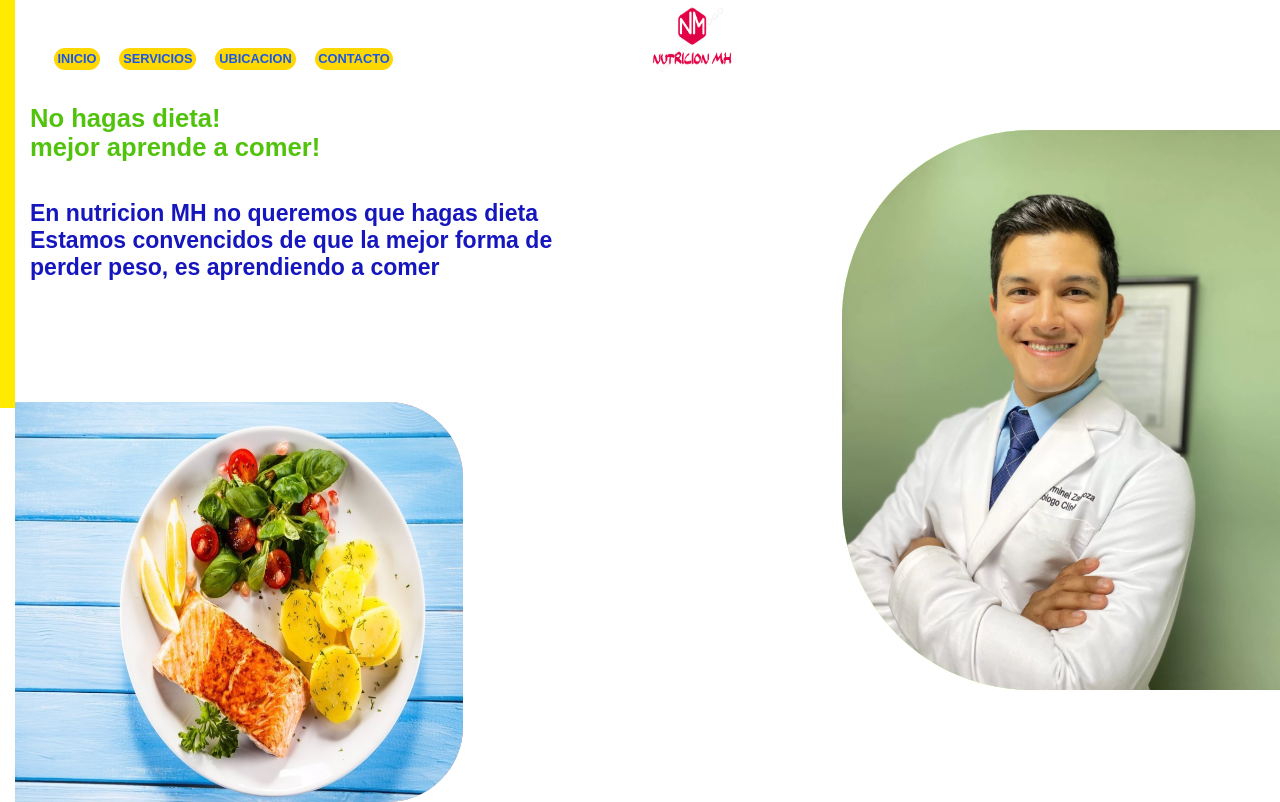
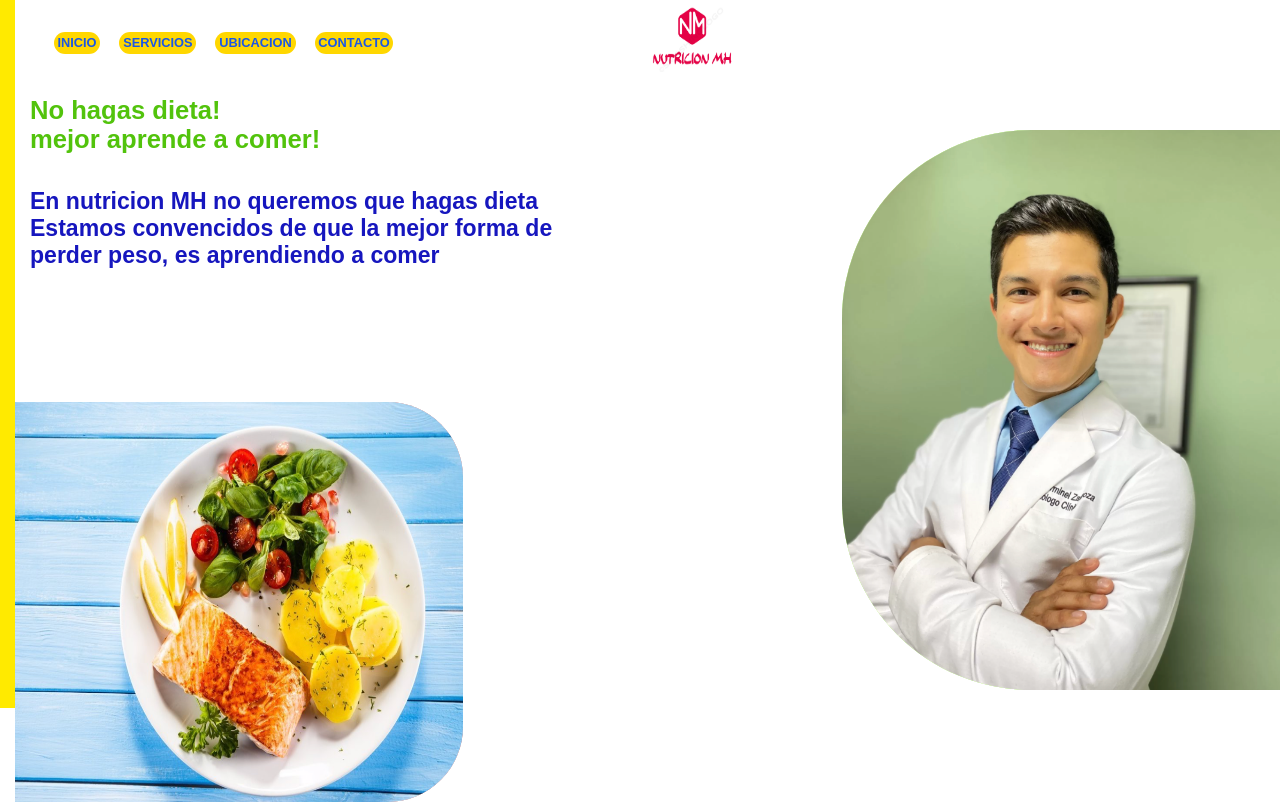
Before and after one commit to Manu3422/nutricionmh, a plain HTML site: page index.html in a window 1280 px wide. Drawn offline with nearby package versions, Linux system fonts and the light colour scheme.

Commit message:
prueba3
3

```diff
--- a/estiol.css
+++ b/estiol.css
@@ -5,14 +5,26 @@
     background-color: rgba(255, 255, 255, 0.864);
 }
 
+body {
+    margin: 0px;
+    padding: 0px;
+    border-width: 0;
+    background-color: rgba(255, 255, 255, 0.864);
+
+}
+
+
 
 
 #general {
     margin: 0px;
     padding: 1mm;
     width: 2mm;
-    height: 400px;
+    height: 700px;
     background-color: rgb(255, 234, 0);
+
+
+
 
 }
 .img-log{
@@ -40,12 +52,12 @@
 
 #botones {
 height: 5%;
-width: 46%;
+width: 40%;
 background-color: rgb(255, 255, 255);
 margin: 0px;
 float: right;
 position: absolute;
-top: 5%;
+top: 3%;
 left: 3.6%;
 border-top-left-radius: 10mm;
 border-bottom-left-radius: 10mm;
@@ -54,9 +66,8 @@ border-bottom-right-radius: 10mm;
 
 }
 
-.btn, .btn-chico, .btn-mediano, .btn-grande, .btn:link, .btn:visited {
-    color: rgb(26, 87, 230);
-    background-color: #ffd700;}
+.btn, .btn-chico, .btn-mediano, .btn-grande, .btn:link, .btn:visited
+
 
     .btn {
     margin-right: 1px;
@@ -74,7 +85,7 @@ border-bottom-right-radius: 10mm;
     .btn-chico {
         margin-right: 1px;
         margin-left: 10px;
-        background-color: #ffd700;
+        background-color: #0d0d0d;
         background-size: 1000px;
         color: rgb(26, 87, 230);
         font-family: sans-serif;
@@ -104,9 +115,9 @@ border-bottom-right-radius: 10mm;
     .btn-grande {
         margin-right: 1px;
         margin-left: 10px;
-        background-color: #ffd700;
+        background-color: #e14424;
         background-size: 1000px;
-        color: rgb(26, 87, 230);
+        color: rgb(21, 21, 22);
         font-family: sans-serif;
         font-weight: bold;
         font-size: 2vw;
@@ -176,23 +187,13 @@ border-bottom-right-radius: 10mm;
     color: rgb(82, 195, 12);
     position: absolute;
     float: left;
-    top: 13%;
+    top: 12%;
     left: 30px;
 
 
     }
 
 
-
-#texto2{
-    font-family: sans-serif;
-    font-size: 50%;
-    color: rgb(22, 22, 190);
-    position: absolute;
-    float: left;
-    top: 25%;
-    left: 30px;
-}
 
 
 
@@ -206,5 +207,6 @@ border-bottom-right-radius: 10mm;
         font-size: 2vw;
         @media screen and {max-width: 350px}
         font-size: 1.8vw;
+        color: rgb(22, 22, 190);
 
         }
--- a/index.html
+++ b/index.html
@@ -36,9 +36,9 @@
     </div>
 
    <div>
-    <div id="texto1"> <h4>No hagas dieta! <br> mejor aprende a comer!</h4></div>
-    <div id="texto2"><h5> En nutricion MH no queremos que hagas dieta <br> Estamos convencidos de que la mejor forma de <br>
-        perder peso, es aprendiendo a comer<br></div></h5>
+    <div id="texto1"> <h4>No hagas dieta! <br> mejor aprende a comer!</h4> <br>
+ <h5> En nutricion MH no queremos que hagas dieta <br> Estamos convencidos de que la mejor forma de <br>
+        perder peso, es aprendiendo a comer<br></div></h5> </div>
 
 
     </div>
```
